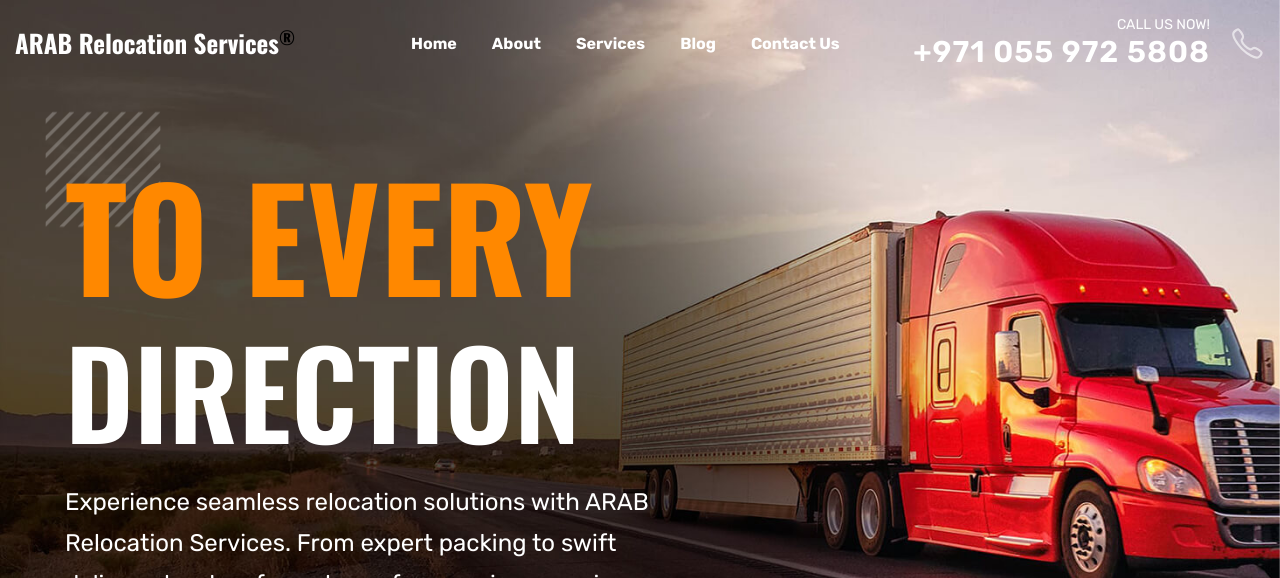
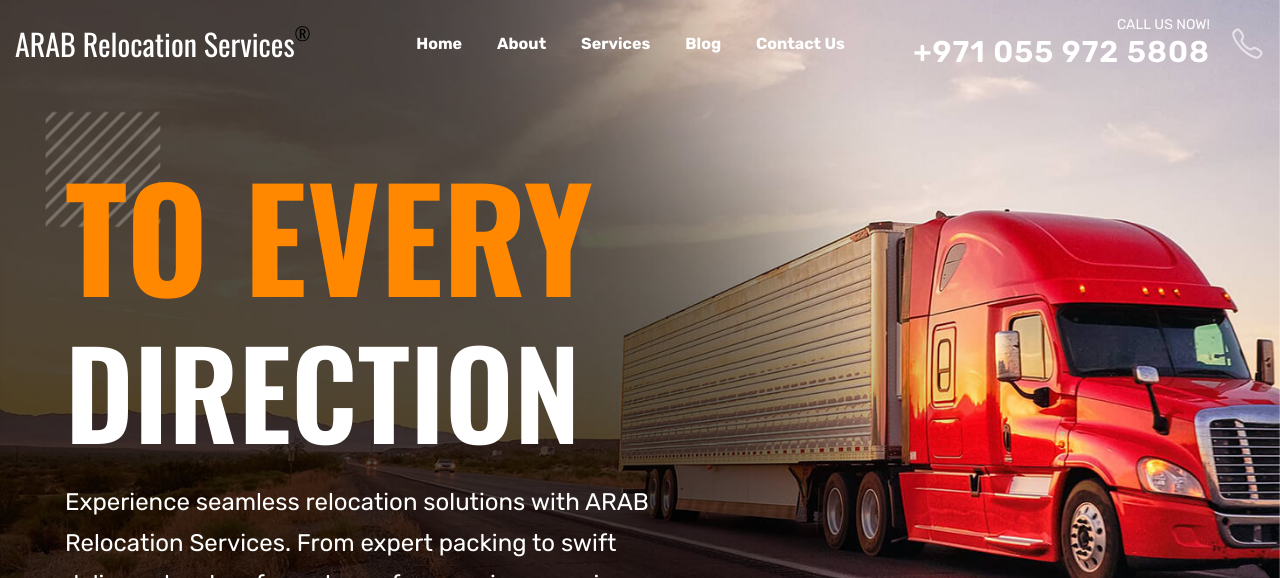
Before and after one commit to saadUmmati/ARS, a plain HTML site: page index.html in a window 1280 px wide. Shown: the top 578 px of the page. Drawn offline with nearby package versions, Linux system fonts and the light colour scheme.

Commit message:
last heading

```diff
--- a/style.css
+++ b/style.css
@@ -315,7 +315,8 @@ body {
 .logo {
   font-family: var(--ff-oswald);
   color: var(--white);
-  font-size: 2.5rem;
+  font-size: 3rem;
+  font-weight: 400;
 }
 
 .nav-open-btn {
@@ -808,7 +809,7 @@ body {
 .footer .logo {
   color: var(--prussian-blue);
   font-weight: var(--fw-800);
-  font-size: 3.2rem;
+  font-size: 2.5rem;
 }
 
 .footer-text { margin-block: 10px 30px; }
@@ -981,7 +982,7 @@ body {
   .header .container { max-width: unset; }
 
   .header .logo {
-    font-size: 2.5rem !important;
+    /* font-size: 2.5rem !important;  */
   }
 
 
```
